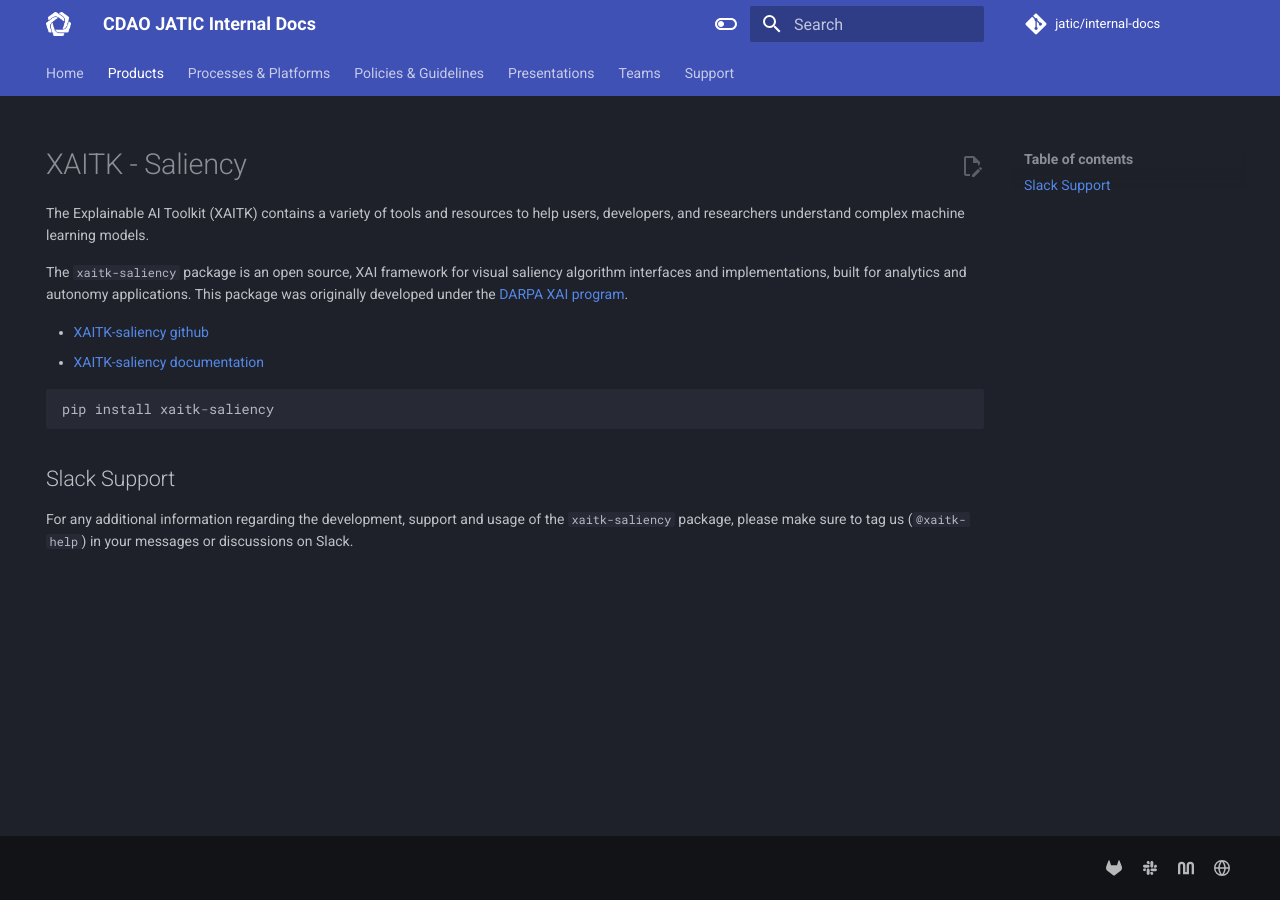
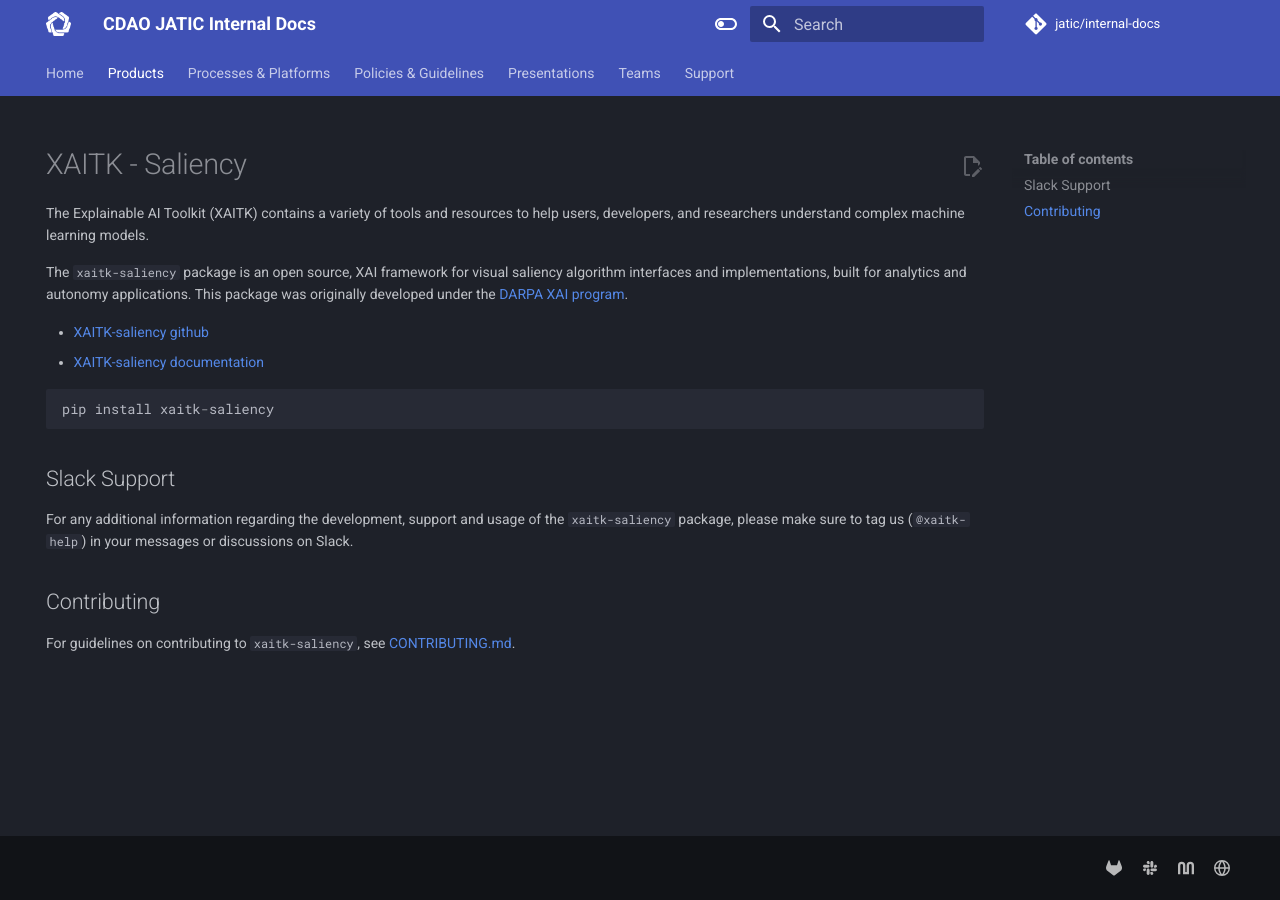
Before and after one commit to zheng0xd/JATIC-internal-docs, an MkDocs documentation site: the page built from docs/products/xaitk.md, in a window 1280 px wide. Built offline with MkDocs 1.6.1 and Material for MkDocs 9.7.7, drawn with Linux system fonts in a browser that asks for light colours.

Commit message:
Add link to xaitk contributing.md

```diff
--- a/docs/products/xaitk.md
+++ b/docs/products/xaitk.md
@@ -14,3 +14,7 @@
 ## Slack Support
 
 For any additional information regarding the development, support and usage of the `xaitk-saliency` package, please make sure to tag us (`@xaitk-help`) in your messages or discussions on Slack.
+
+## Contributing
+
+For guidelines on contributing to `xaitk-saliency`, see [CONTRIBUTING.md](https://github.com/XAITK/xaitk-saliency/blob/master/CONTRIBUTING.md).
```
